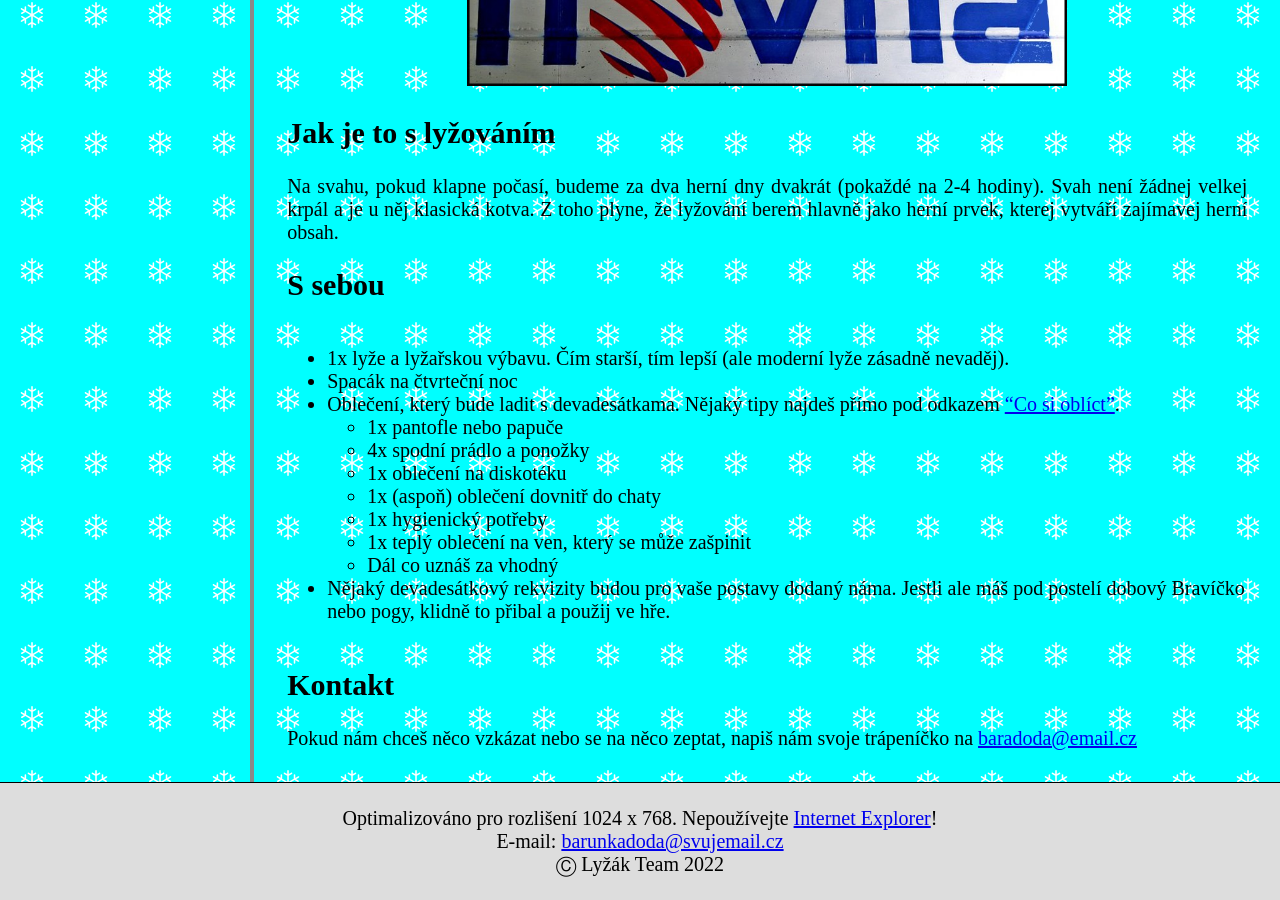
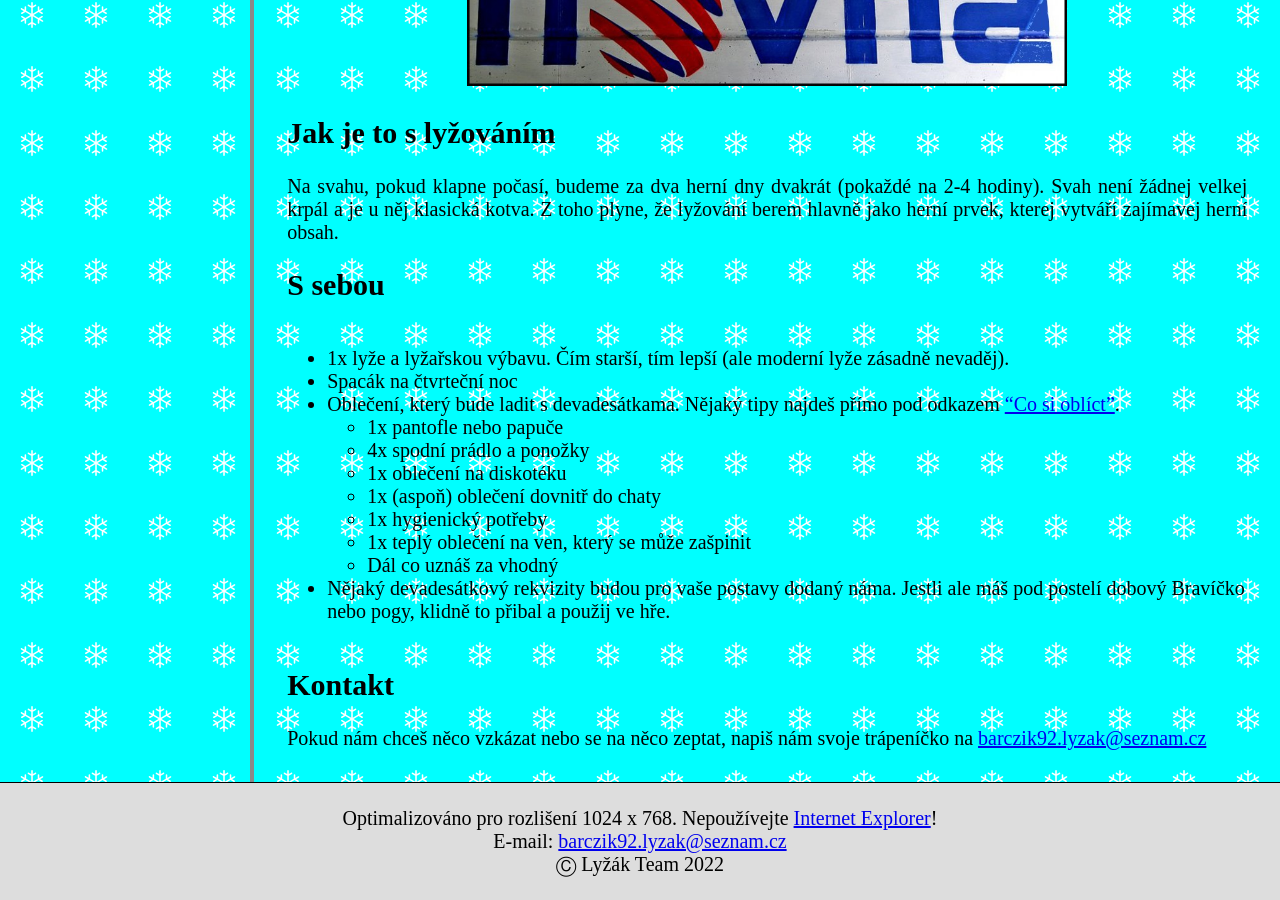
Before and after one commit to mhavelka/lyzak, a Jekyll site: the page built from pages/prakticke.md, in a window 1280 px wide and 900 px high, scrolled down 1745 px. Built offline with Jekyll 4.4.1, drawn with Linux system fonts in a browser that asks for light colours; our own code applies the rules of GitHub Pages for plain Markdown files; some of the changed text lies outside the part shown.

Commit message:
update mailu - Barunka

```diff
--- a/_layouts/default.html
+++ b/_layouts/default.html
@@ -39,7 +39,7 @@
             href="https://zena-in.cz/clanek/na-cas-nepouzivejte-internet-explorer" target="_blank">Internet
             Explorer</a>!
         <br>
-        E-mail: <a href="mailto:">barunkadoda@svujemail.cz</a>
+        E-mail: <a href="mailto:barczik92.lyzak@seznam.cz">barczik92.lyzak@seznam.cz</a>
         <br>
         Ⓒ Lyžák Team 2022
     </footer>
--- a/pages/prakticke.md
+++ b/pages/prakticke.md
@@ -61,4 +61,4 @@ Na svahu, pokud klapne počasí, budeme za dva herní dny dvakrát (pokaždé na
 * Nějaký devadesátkový rekvizity budou pro vaše postavy dodaný náma. Jestli ale máš pod postelí dobový Bravíčko nebo pogy, klidně to přibal a použij ve hře.
 
 ## Kontakt
-Pokud nám chceš něco vzkázat nebo se na něco zeptat, napiš nám svoje trápeníčko na <a href="mailto:baradoda@email.cz">baradoda@email.cz</a>
+Pokud nám chceš něco vzkázat nebo se na něco zeptat, napiš nám svoje trápeníčko na <a href="mailto:barczik92.lyzak@seznam.cz">barczik92.lyzak@seznam.cz</a>
```
